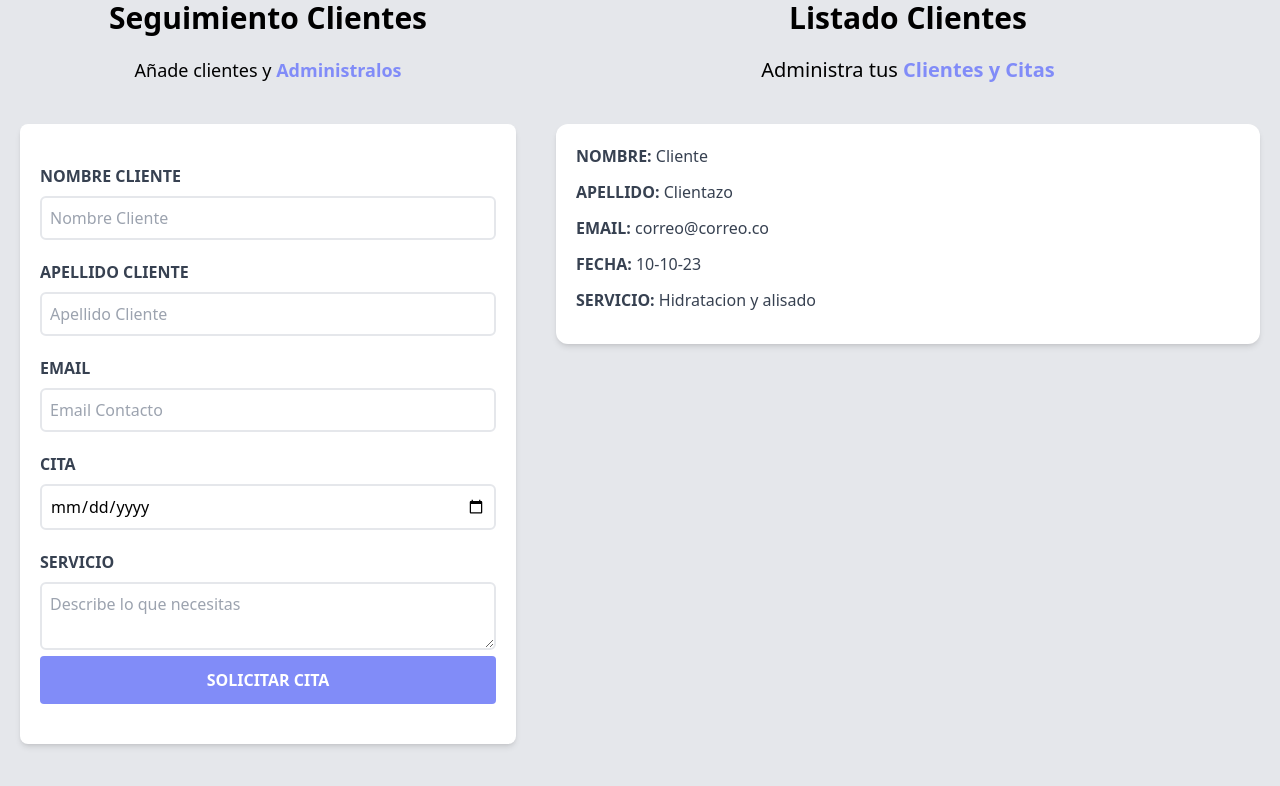
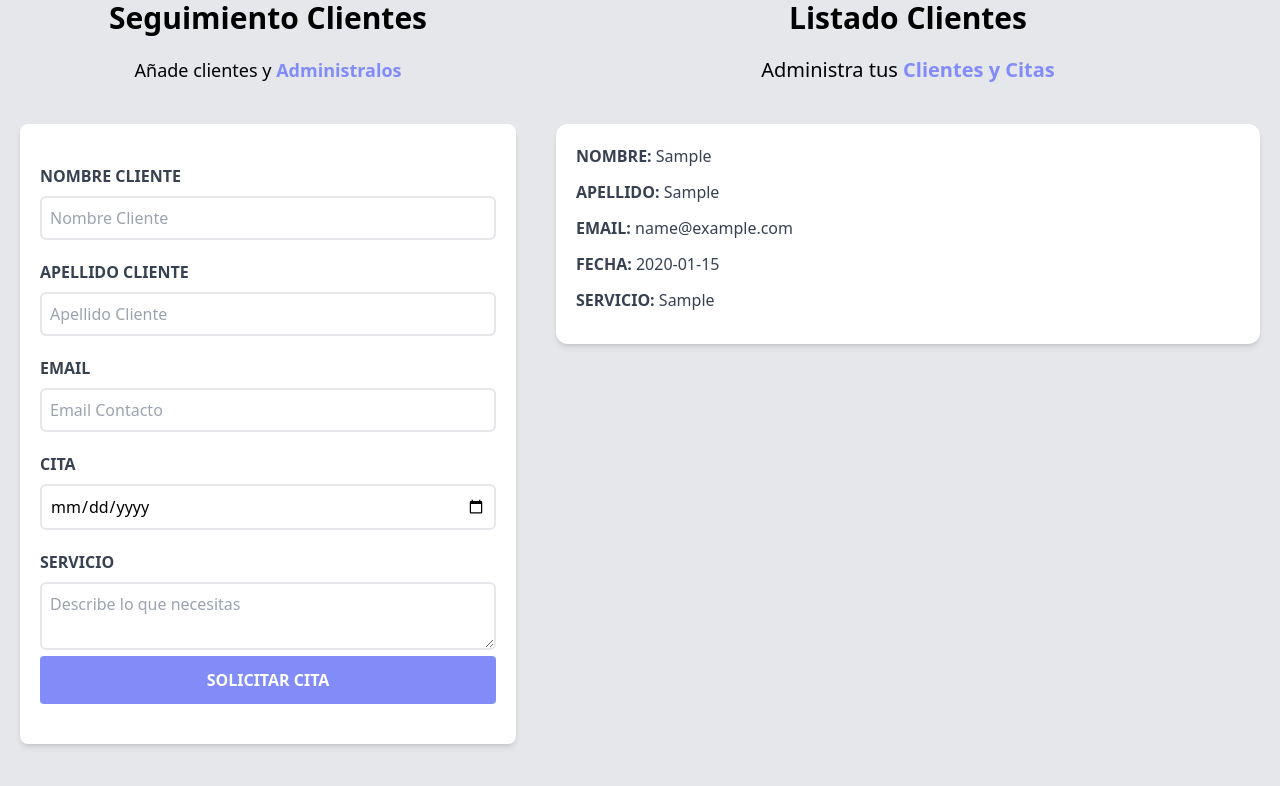
Before and after one commit to AbrahanEFH/agenda-react, a React (Vite) app: page / in a window 1280 px wide. Both pictures are taken after typing "Sample", "Sample", "name@example.com", "2020-01-15", "Sample" into the empty fields and a click on the input "Solicitar Cita". Shown: the part 176-962 px from the top of the page. Built offline with nearby package versions, Linux system fonts and the light colour scheme.

Commit message:
Destruturing aplicado para tomar los datos del formulario

```diff
--- a/src/components/Cliente.jsx
+++ b/src/components/Cliente.jsx
@@ -1,26 +1,28 @@
 
 const Cliente = ({cliente}) => {
-    console.log(cliente)
+
+    const { nombre, apellido, email, cita, servicio } = cliente
+
   return (
      <div className=" my-8 mx-5 bg-white shadow-md px-5 py-5 rounded-xl">
         <p className=" font-bold mb-3 text-gray-700 uppercase"> Nombre: {''}
-            <span className=" font-normal normal-case">Cliente</span>
+            <span className=" font-normal normal-case">{nombre}</span>
 
         </p>
         <p className=" font-bold mb-3 text-gray-700 uppercase"> Apellido: {''}
-            <span className=" font-normal normal-case">Clientazo</span>
+            <span className=" font-normal normal-case">{apellido}</span>
 
         </p>
         <p className=" font-bold mb-3 text-gray-700 uppercase"> Email: {''}
-            <span className=" font-normal normal-case">correo@correo.co</span>
+            <span className=" font-normal normal-case">{email}</span>
 
         </p>
         <p className=" font-bold mb-3 text-gray-700 uppercase"> Fecha: {''}
-            <span className=" font-normal normal-case">10-10-23</span>
+            <span className=" font-normal normal-case">{cita}</span>
 
         </p>
         <p className=" font-bold mb-3 text-gray-700 uppercase"> Servicio: {''}
-            <span className=" font-normal normal-case">Hidratacion y alisado</span>
+            <span className=" font-normal normal-case">{servicio}</span>
 
         </p>
     </div>
```
